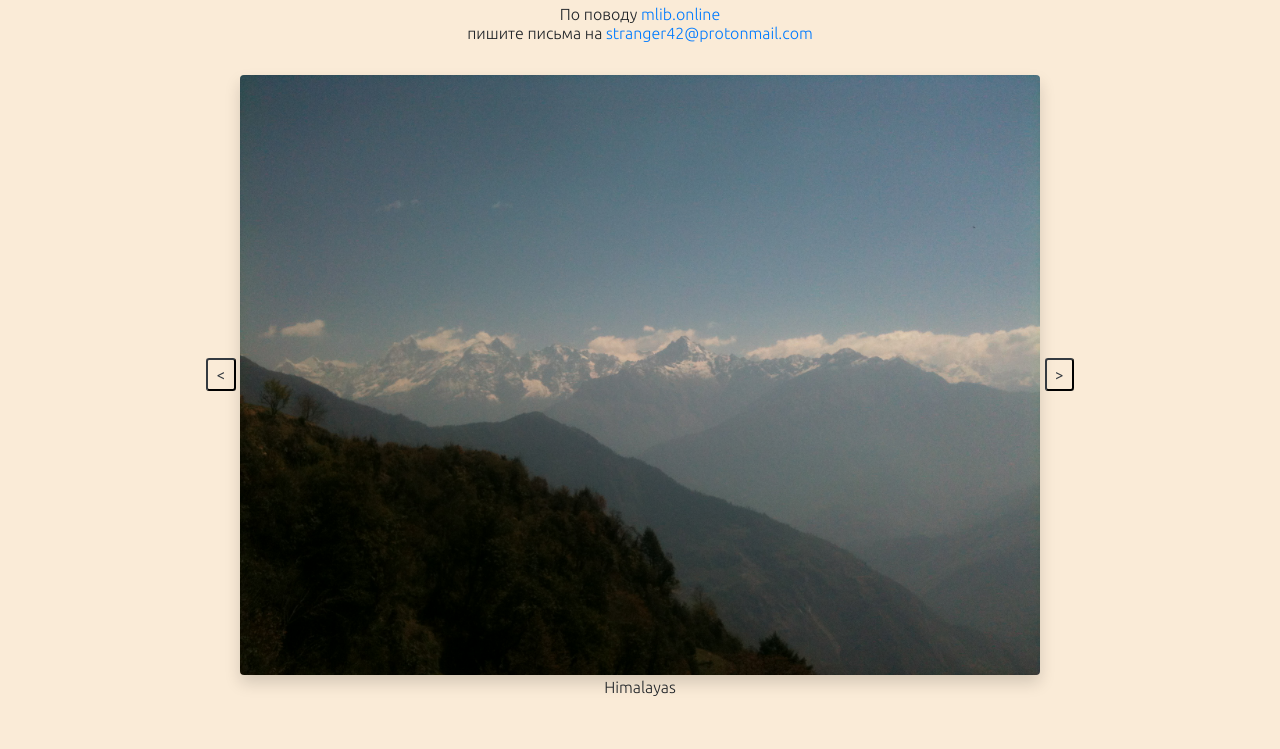
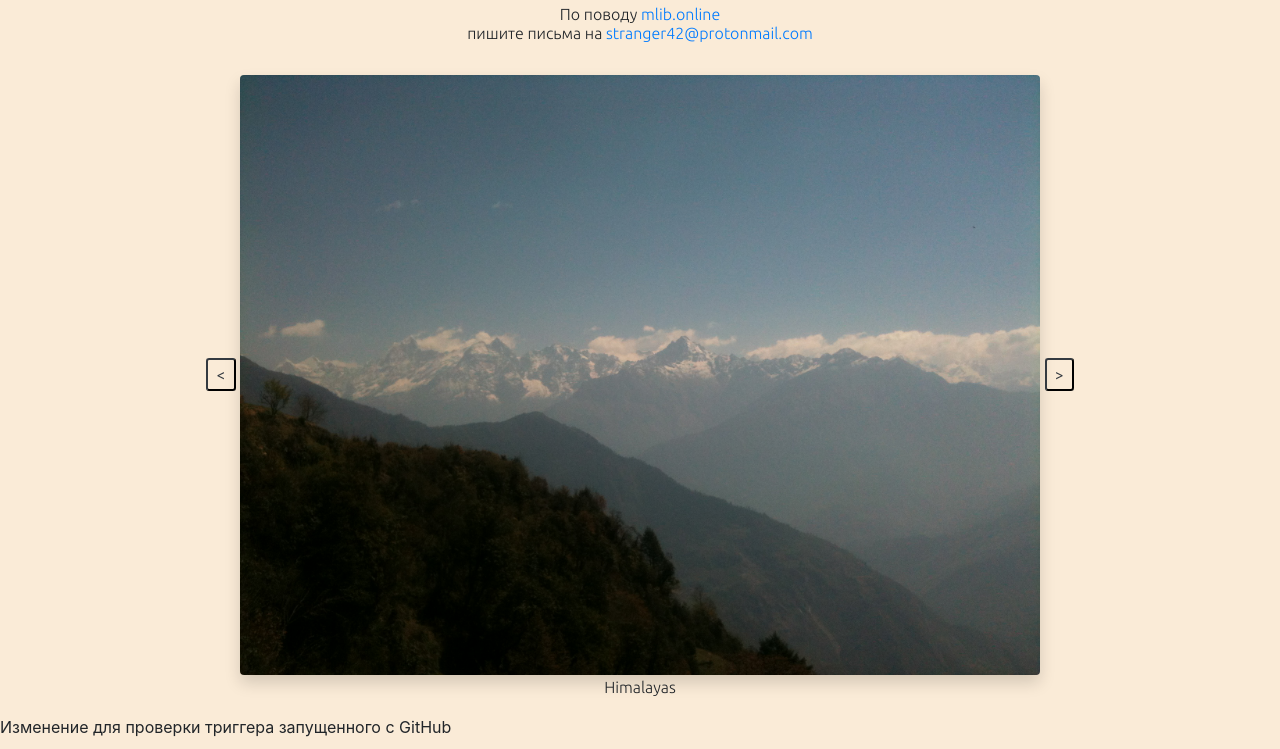
Before and after one commit to BaldrOdinson/SenseFlare_web, a plain HTML site: page index.html in a window 1280 px wide. Shown: the part 51-800 px from the top of the page. Drawn offline with nearby package versions, Linux system fonts and the light colour scheme.

Commit message:
Test trigger

```diff
--- a/index.html
+++ b/index.html
@@ -25,5 +25,6 @@
       <br>
       <p class="localFonts_ubuntu" id="img_title">Himalayas</p>
     </div>
+    Изменение для проверки триггера запущенного с GitHub
   </body>
 </html>
```
